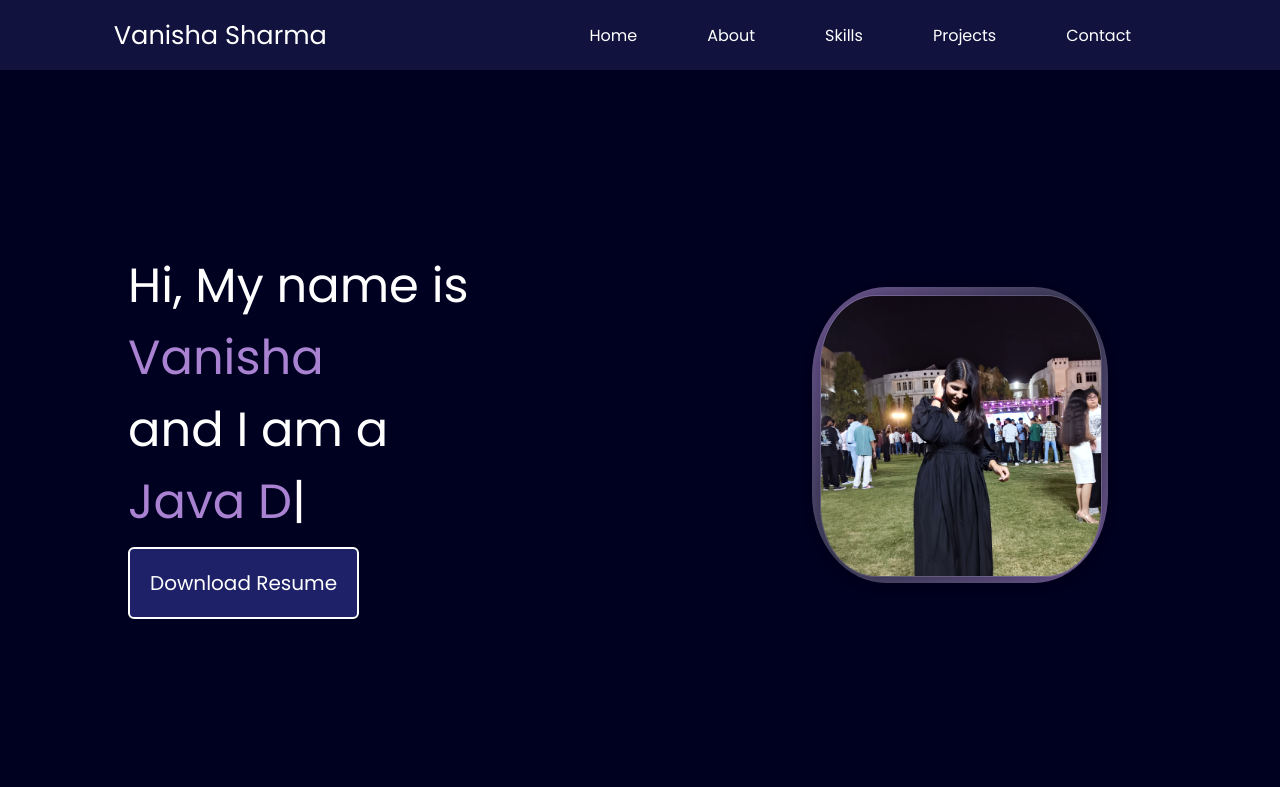
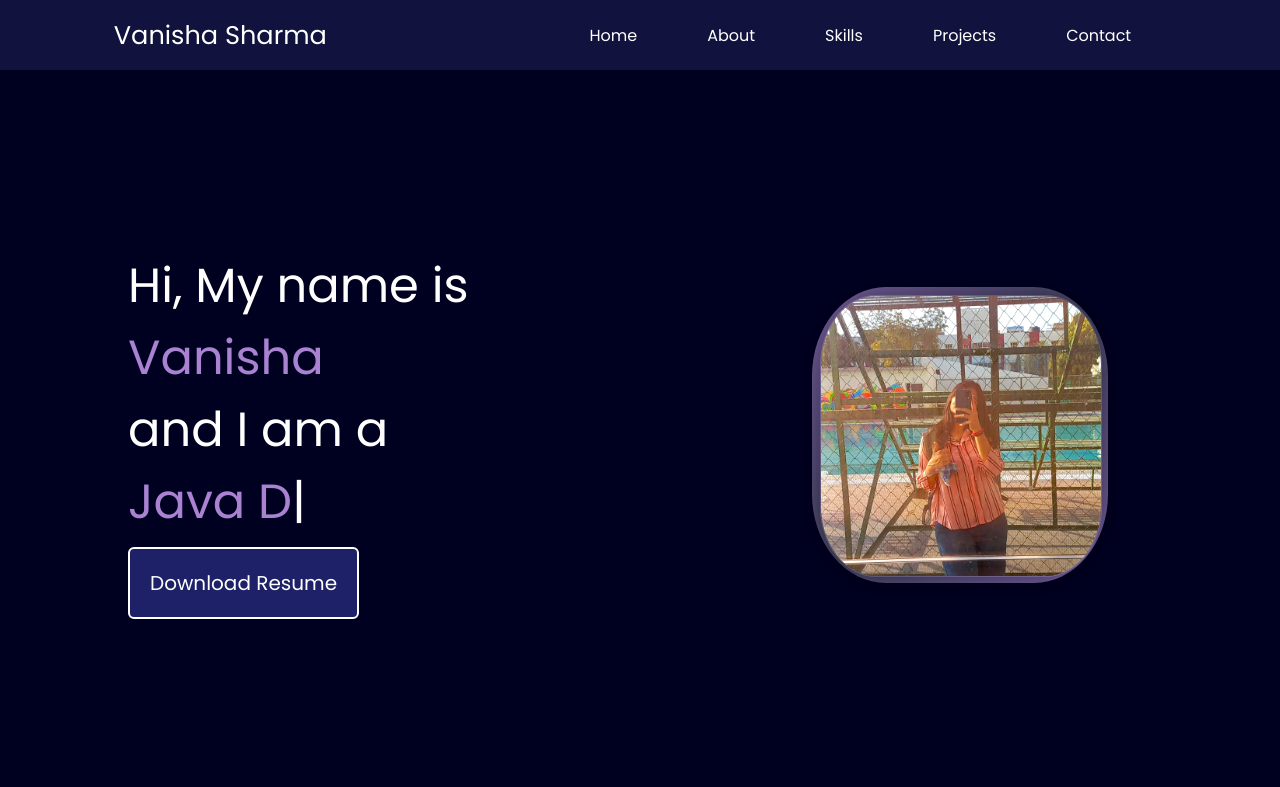
Before and after one commit to Vanisha-Sharma/Vanisha-Sharma-Portfolio, a plain HTML site: page index.html in a window 1280 px wide. Shown: the top 787 px of the page. Drawn offline with nearby package versions, Linux system fonts and the light colour scheme.

Commit message:
Update index.html

```diff
--- a/index.html
+++ b/index.html
@@ -49,7 +49,7 @@
         </div>
         <div class="rightSection">
           <div class="profile-frame">
-            <img src="Vanila.jpg" alt="Vanisha Sharma - Java Developer" />
+            <img src="Monu.jpg" alt="Vanisha Sharma - Java Developer" />
           </div>
         </div>
       </section>
```
